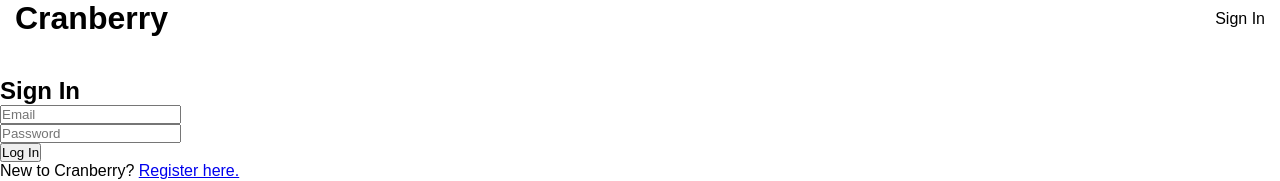
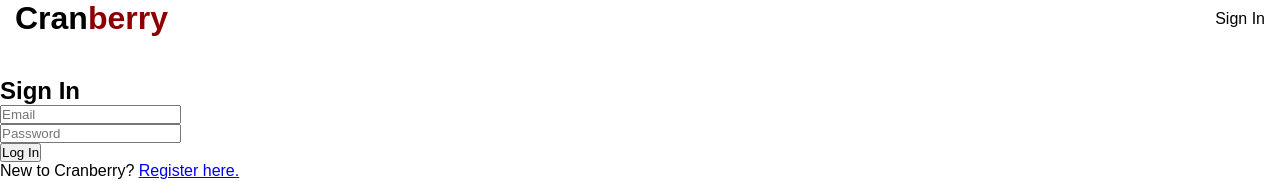
Before and after one commit to jfpalchak/cranberry, a React (Create React App) app in the folder cranberry/: page /sign-in in a window 1280 px wide. Shown: the top 181 px of the page. Built offline with nearby package versions, Linux system fonts and the light colour scheme.

Commit message:
tweak logo style + edit signin navigation redirect

```diff
--- a/cranberry/src/components/Header.tsx
+++ b/cranberry/src/components/Header.tsx
@@ -7,7 +7,7 @@ export default function Header(props: HeaderProps) {
     <header>
       <div className="logo">
         <Link to={!loggedIn ? "/" : "/dashboard"}>
-          Cranberry
+          Cran<span style={ { color: "darkred" } }>berry</span>
         </Link>
       </div>
       <nav className="header-nav">
--- a/cranberry/src/components/SignIn.tsx
+++ b/cranberry/src/components/SignIn.tsx
@@ -36,7 +36,7 @@ export default function SignIn(props: SignInProps) {
         sessionStorage.setItem("user", userId);
 
         handleSetLoggedIn();
-        navigate("/dashboard");
+        navigate("/dashboard/profile");
       })
       .catch((error) => {
         console.log("Error logging in: ", error); // ! CONSOLE LOG
```
